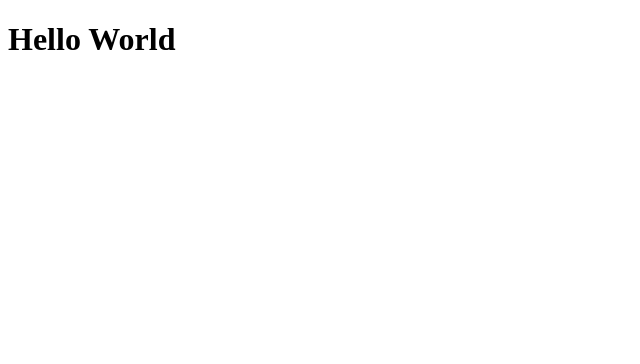
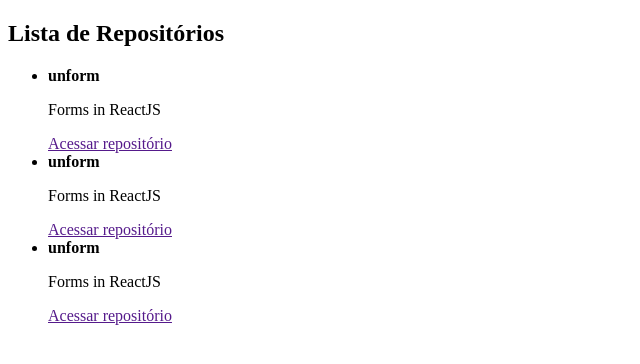
Before and after one commit to vinibispo/github-explorer, a React app: page / in a window 1280 px wide. Shown: the top 364 px of the page, without its empty margins (0-640 px from the left). Built offline with nearby package versions, Linux system fonts and the light colour scheme.

Commit message:
feat(app): Adding src/App.jsx

```diff
--- /dev/null
+++ b/src/App.jsx
@@ -0,0 +1,6 @@
+import {RepositoryList} from './components/RepositoryList'
+export function App() {
+  return (
+    <RepositoryList />
+  )
+}
--- a/src/index.jsx
+++ b/src/index.jsx
@@ -1,9 +1,9 @@
-import {StrictMode} from 'react'
-import {render} from 'react-dom'
-function App() {
-  return (
-    <h1>Hello World</h1>
-  )
-}
-
-render(<StrictMode><App/></StrictMode>, document.querySelector('#root'))
+import { StrictMode } from "react";
+import { render } from "react-dom";
+import { App } from "./App";
+render(
+  <StrictMode>
+    <App />
+  </StrictMode>,
+  document.querySelector("#root")
+);
```
